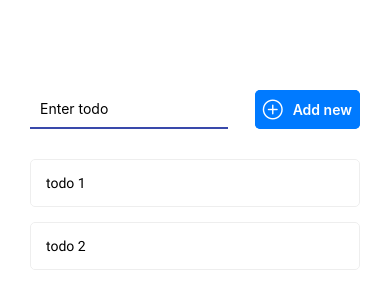
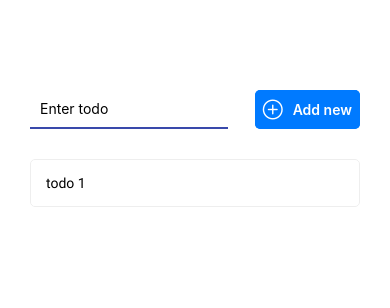
Before and after one commit to VjacheslavZ/ReactNativeApp1, a React Native app: screen / in a window 390 px wide. Shown: the top 308 px of the page. Built offline with nearby package versions, Linux system fonts and the light colour scheme.

Commit message:
Implementing context

```diff
--- a/App.js
+++ b/App.js
@@ -1,12 +1,9 @@
 import React, { useState } from 'react';
-import { StyleSheet, View, Alert } from 'react-native';
 import * as Font from 'expo-font';
 import { AppLoading } from 'expo';
 
-import { NavBar } from "./src/components/NavBar";
-import { MainScreen } from "./src/screens/MainScreen";
-import { TodoScreen } from "./src/screens/TodoScreen";
-import {THEME} from "./src/theme";
+import {MainLayout} from "./src/MainLayout";
+import {TodoState} from "./src/context/todo/TodoState";
 
 async function loadApplication() {
   await Font.loadAsync({
@@ -17,11 +14,6 @@
 
 export default function App() {
   const [isReady, setIsReady] = useState(false);
-  const [todoId, setTodoId] = useState(null);
-  const [todos, setTodos] = useState([
-    {id: '1', title: 'todo 1'},
-    {id: '2', title: 'todo 2'},
-  ]);
 
   if (!isReady) {
     return (
@@ -33,82 +25,9 @@
     )
   }
 
-  const addTodo = title => {
-    setTodos(prev => [
-      ...prev,
-      {
-        id: Date.now().toString(),
-        title,
-      }
-    ])
-  };
-
-  const removeTodo = id => {
-    const todo = todos.find((t) => t.id === id);
-
-    Alert.alert(
-      'Delete item',
-      `Are you sure delete ${todo.title} ?`,
-      [
-        { text: 'Cancel', style: 'cancel' },
-        {
-          text: 'Delete',
-          onPress: () => {
-            setTodoId(null);
-            setTodos(prev => prev.filter(todo => todo.id !== id));
-          }
-        },
-      ],
-      {
-        style: 'destructive',
-        cancelable: false
-      },
-    );
-  };
-
-  const updateTodo = (id, title) => {
-    setTodos(old => old.map(todo => {
-      if (todo.id === id) {
-        todo.title = title
-      }
-      return todo
-    }))
-  };
-
-  let content = (
-    <MainScreen
-      todos={todos}
-      addTodo={addTodo}
-      removeTodo={removeTodo}
-      openTodo={setTodoId}
-    />
-  );
-
-  if (todoId) {
-    const selectedTodo = todos.find(todo => todo.id === todoId);
-    content = (
-        <TodoScreen
-          onRemove={removeTodo}
-          goBack={() => setTodoId(null)}
-          todo={selectedTodo}
-          onSave={updateTodo}
-        />
-      )
-  }
-
   return (
-    <View>
-      <NavBar title='Todo app'/>
-      <View style={styles.container}>
-        {content}
-      </View>
-    </View>
+    <TodoState>
+      <MainLayout />
+    </TodoState>
   );
 }
-
-const styles = StyleSheet.create({
-  container: {
-    paddingHorizontal: THEME.PADDING_HORIZONTAL,
-    paddingVertical: 20,
-  },
-});
--- /dev/null
+++ b/src/MainLayout.js
@@ -0,0 +1,91 @@
+import React, { useState, useContext } from 'react';
+import {View, StyleSheet, Alert} from "react-native";
+
+import {NavBar} from "./components/NavBar";
+import {THEME} from "./theme";
+import {MainScreen} from "./screens/MainScreen";
+import {TodoScreen} from "./screens/TodoScreen";
+import {TodoContext} from "./context/todo/todoContext";
+
+export const MainLayout = () => {
+  const todoContext = useContext(TodoContext);
+
+  const [todoId, setTodoId] = useState(null);
+  const [todos, setTodos] = useState([]);
+
+  const addTodo = title => {
+    setTodos(prev => [
+      ...prev,
+      {
+        id: Date.now().toString(),
+        title,
+      }
+    ])
+  };
+
+  const removeTodo = id => {
+    const todo = todos.find((t) => t.id === id);
+
+    Alert.alert(
+      'Delete item',
+      `Are you sure delete ${todo.title} ?`,
+      [
+        {text: 'Cancel', style: 'cancel'},
+        {
+          text: 'Delete',
+          onPress: () => {
+            setTodoId(null);
+            setTodos(prev => prev.filter(todo => todo.id !== id));
+          }
+        },
+      ],
+      {
+        style: 'destructive',
+        cancelable: false
+      },
+    );
+  };
+
+  const updateTodo = (id, title) => {
+    setTodos(old => old.map(todo => {
+      if (todo.id === id) {
+        todo.title = title
+      }
+      return todo
+    }))
+  };
+
+  let content = (
+    <MainScreen
+      todos={todoContext.todos}
+      addTodo={addTodo}
+      removeTodo={removeTodo}
+      openTodo={setTodoId}
+    />
+  );
+
+  if (todoId) {
+    const selectedTodo = todos.find(todo => todo.id === todoId);
+    content = (
+      <TodoScreen
+        onRemove={removeTodo}
+        goBack={() => setTodoId(null)}
+        todo={selectedTodo}
+        onSave={updateTodo}
+      />
+    )
+  }
+  return <View>
+    <NavBar title='Todo app'/>
+    <View style={styles.container}>
+      {content}
+    </View>
+  </View>
+};
+
+const styles = StyleSheet.create({
+  container: {
+    paddingHorizontal: THEME.PADDING_HORIZONTAL,
+    paddingVertical: 20,
+  },
+});
--- /dev/null
+++ b/src/context/todo/TodoState.js
@@ -0,0 +1,24 @@
+import React, { useReducer } from 'react';
+
+import { todoReducer} from './todoReducer'
+import { TodoContext } from './todoContext';
+
+const initialState = {
+  todos: [
+    {id: '1', title: 'todo 1'},
+  ]
+};
+
+export const TodoState = ({ children }) => {
+  const [state, dispatch] = useReducer(todoReducer, initialState);
+
+  return (
+    <TodoContext.Provider
+      value={{
+        todos: state.todos
+      }}
+    >
+      {children}
+    </TodoContext.Provider>
+  )
+};
--- /dev/null
+++ b/src/context/todo/todoContext.js
@@ -0,0 +1,3 @@
+import { createContext } from 'react';
+
+export const TodoContext = createContext();
--- /dev/null
+++ b/src/context/todo/todoReducer.js
@@ -0,0 +1,3 @@
+export const todoReducer = (state, action) => {
+  return state
+};
```
